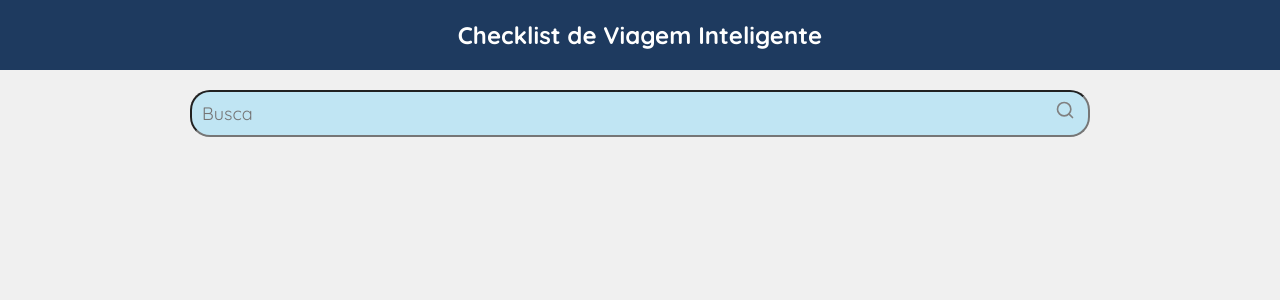
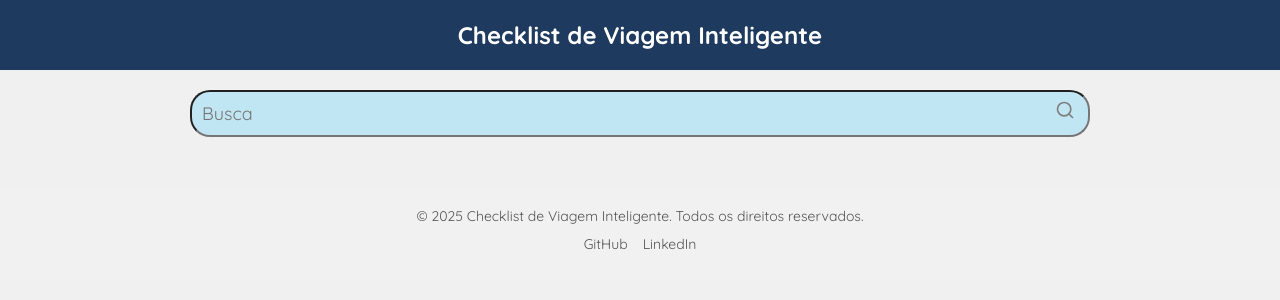
Before and after one commit to RoberthVieira/Checklist-Viagem-Inteligente, a Next.js app: page / in a window 1280 px wide. Shown: the top 300 px of the page. Built offline with nearby package versions, Linux system fonts and the light colour scheme.

Commit message:
chore: finalização temporária do projeto (melhorias futuras planejadas)

```diff
--- a/src/app/Components/Checklist.jsx
+++ b/src/app/Components/Checklist.jsx
@@ -10,7 +10,10 @@ export default function Checklist({calor, frio, chuva, nublado, ventando}) {
     const itensChuva = ['Guarda-chuva', 'Capa de chuva', 'Casaco'];
     const itensNublado = ['Guarda-chuva', 'Capa de chuva', 'Casaco leve'];
     const itensVentando = ['Corta vento', 'Protetor labial', 'Hidratante'];
-    const [notas, setNotas] = useState([]);
+    const [notas, setNotas] = useState(() => {
+        const savedNotas = localStorage.getItem('notas');
+        return savedNotas ? JSON.parse(savedNotas) : [];
+    });
 
     const sugestoes = new Set();
     const [itensMarcados, setItensMarcados] = useState(() => {
@@ -31,12 +34,17 @@ export default function Checklist({calor, frio, chuva, nublado, ventando}) {
     }
 
     function criarChecklist(novaNota) {
-        setNotas(prevNotas => [novaNota, ...prevNotas]);
+        setNotas(prevNotas => {
+          const novasNotas = [novaNota, ...prevNotas];
+          localStorage.setItem('notas', JSON.stringify(novasNotas));
+          return novasNotas;
+        });
     }
 
     function excluirChecklist(notasParaExcluir){
         const novasNotas = notas.filter((nota) => nota !== notasParaExcluir);
         setNotas(novasNotas);
+        localStorage.setItem('notas', JSON.stringify(novasNotas));
     }
 
     if(calor) itensCalor.forEach(item => sugestoes.add(item));
@@ -73,8 +81,9 @@ export default function Checklist({calor, frio, chuva, nublado, ventando}) {
                 excluirChecklist={excluirChecklist}
             />
             {notas.length > 0 && (
-                <div className={styles.notasContainer}>
+                <div className={styles.notasAreaContainer}>
                     <h3 className={styles.tituloNotas}>Checklists Criados</h3>
+                    <div className={styles.containerNotas}>
                         {notas.map((nota, index) => (
                             <div key={index} className={styles.nota}>
                                 <h4>Itens:</h4>
@@ -84,14 +93,15 @@ export default function Checklist({calor, frio, chuva, nublado, ventando}) {
                                     ))}
                                 </ul>
                                 {nota.observacao && (
-                                <>
+                                    <div className={styles.notaObs}>
                                         <h4>Observação:</h4>
                                         <p>{nota.observacao}</p>
-                                </>
+                                    </div>
                                 )}
-                            <button onClick={() => excluirChecklist(nota)}><CgRemove size={22}/></button>
+                                <button onClick={() => excluirChecklist(nota)}><CgRemove size={20} color='white'/></button>
                             </div>
                         ))}
+                    </div>
                 </div>
             )}
         </div>
--- a/src/app/Components/Checklist.module.css
+++ b/src/app/Components/Checklist.module.css
@@ -54,15 +54,88 @@
     transform: scale(1.2);
 }
 
+.checklistContainer .notasAreaContainer{
+    width: 100%
+}
+
+.checklistContainer .notasAreaContainer .tituloNotas{
+    text-align: center;
+    margin-bottom: 20px;
+}
+
+.checklistContainer .notasAreaContainer .containerNotas{
+    width: 100%;
+    padding: 0 40px;
+    margin: 0 auto;
+    display: flex;
+    flex-wrap: wrap;
+    justify-content: space-evenly;
+}
+
+.checklistContainer .notasAreaContainer .containerNotas .nota{
+    width: 40%;
+    height: auto;
+    margin: 10px;
+    padding: 10px;
+    background-color: #1E3A5F;
+    border-radius: 10px;
+    box-shadow: 0 4px 6px rgba(0, 0, 0, 0.1);
+    color: #fff;
+    word-wrap: break-word;
+    overflow-wrap: break-word;
+    position: relative;
+}
+
+.checklistContainer .notasAreaContainer .containerNotas .nota h4{
+    text-align: center;
+    text-decoration: underline;
+    text-underline-offset: 3px;
+}
+
+.checklistContainer .notasAreaContainer .containerNotas .nota ul{
+    list-style: none;
+    margin: 10px 0;
+}
+
+.checklistContainer .notasAreaContainer .containerNotas .nota ul li{
+    margin-bottom: 5px;
+}
+
+.checklistContainer .notasAreaContainer .containerNotas .nota .notaObs{
+    margin: 10px 0 20px 0;
+}
+
+.checklistContainer .notasAreaContainer .containerNotas .nota .notaObs h4{
+    margin-bottom: 10px;
+}
+
+.containerNotas button{
+    background-color: transparent;
+    border: none;
+    position: absolute;
+    top: 10px;
+    right: 10px;
+}
+
 @media (max-width: 480px){
     .checklistContainer .checklistSugestiosContainer .checklistSugestiosList li{
-        width: 50%;
+        min-width: 45%;
+        flex: 1 1 45%;
         justify-content: center;
         margin-bottom: 15px;
     }
 
     .checklistContainer .checklistSugestiosContainer .checklistSugestiosList li label input[type="checkbox"] {
-        transform: scale(1.5);
+        transform: scale(1.3);
+    }
+
+    .checklistContainer .notasAreaContainer .containerNotas{
+        flex-direction: column;
+    }
+
+    .checklistContainer .notasAreaContainer .containerNotas .nota{
+        width: 100%;
+        margin: 10px auto;
     }
 }
 
@@ -76,10 +149,14 @@
         width: 45%;
         margin-bottom: 10px;
     }
+
+    .checklistContainer .notasAreaContainer .containerNotas .nota{
+        width: 80%;
+    }
 }
 
 @media (min-width: 1025px){
     .checklistContainer .checklistSugestiosContainer .checklistSugestiosList li label{
-        gap: 9px;
+        gap: 8px;
     }
 }
--- /dev/null
+++ b/src/app/Components/Footer.jsx
@@ -0,0 +1,15 @@
+import styles from './Footer.module.css';
+
+export default function Footer() {
+    return (
+      <footer className={styles.footer}>
+        <div className={styles.footerContainer}>
+          <p className={styles.footertext}>&copy; {new Date().getFullYear()} Checklist de Viagem Inteligente. Todos os direitos reservados.</p>
+          <div className={styles.footerlinks}>
+            <a href="https://github.com/RoberthVieira">GitHub</a>
+            <a href="https://www.linkedin.com/feed/">LinkedIn</a>
+          </div>
+        </div>
+      </footer>
+    );
+  }
--- /dev/null
+++ b/src/app/Components/Footer.module.css
@@ -0,0 +1,47 @@
+
+.footer {
+    width: 100%;
+    background-color: #f1f1f1;
+    color: #555;
+    padding: 20px 0;
+    margin-top: 50px;
+  }
+
+  .footerContainer {
+    width: 90%;
+    max-width: 1200px;
+    margin: 0 auto;
+    display: flex;
+    flex-direction: column;
+    align-items: center;
+    text-align: center;
+  }
+
+  .footertext {
+    font-size: 14px;
+    margin-bottom: 10px;
+  }
+
+  .footerlinks {
+    display: flex;
+    gap: 15px;
+  }
+
+  .footerlinks a {
+    color: #555;
+    text-decoration: none;
+    font-size: 14px;
+    transition: color 0.3s;
+  }
+
+  .footerlinks a:hover {
+    color: #007bff;
+  }
+
+  @media (min-width: 600px) {
+    .footer-container {
+      flex-direction: row;
+      justify-content: space-between;
+      text-align: left;
+    }
+  }
--- a/src/app/page.js
+++ b/src/app/page.js
@@ -1,5 +1,5 @@
 import SearchBar from "./Components/SearchBar";
-
+import Footer from "./Components/Footer";
 
 export default function Home() {
   return (
@@ -8,6 +8,7 @@ export default function Home() {
         <h1>Checklist de Viagem Inteligente</h1>
       </div>
       <SearchBar/>
+      <Footer/>
     </main>
   );
 }
```
Also changed, not shown: 1 other file (tests, documents, lock files or other folders). Lines whose indentation alone changed are shown as unchanged.
